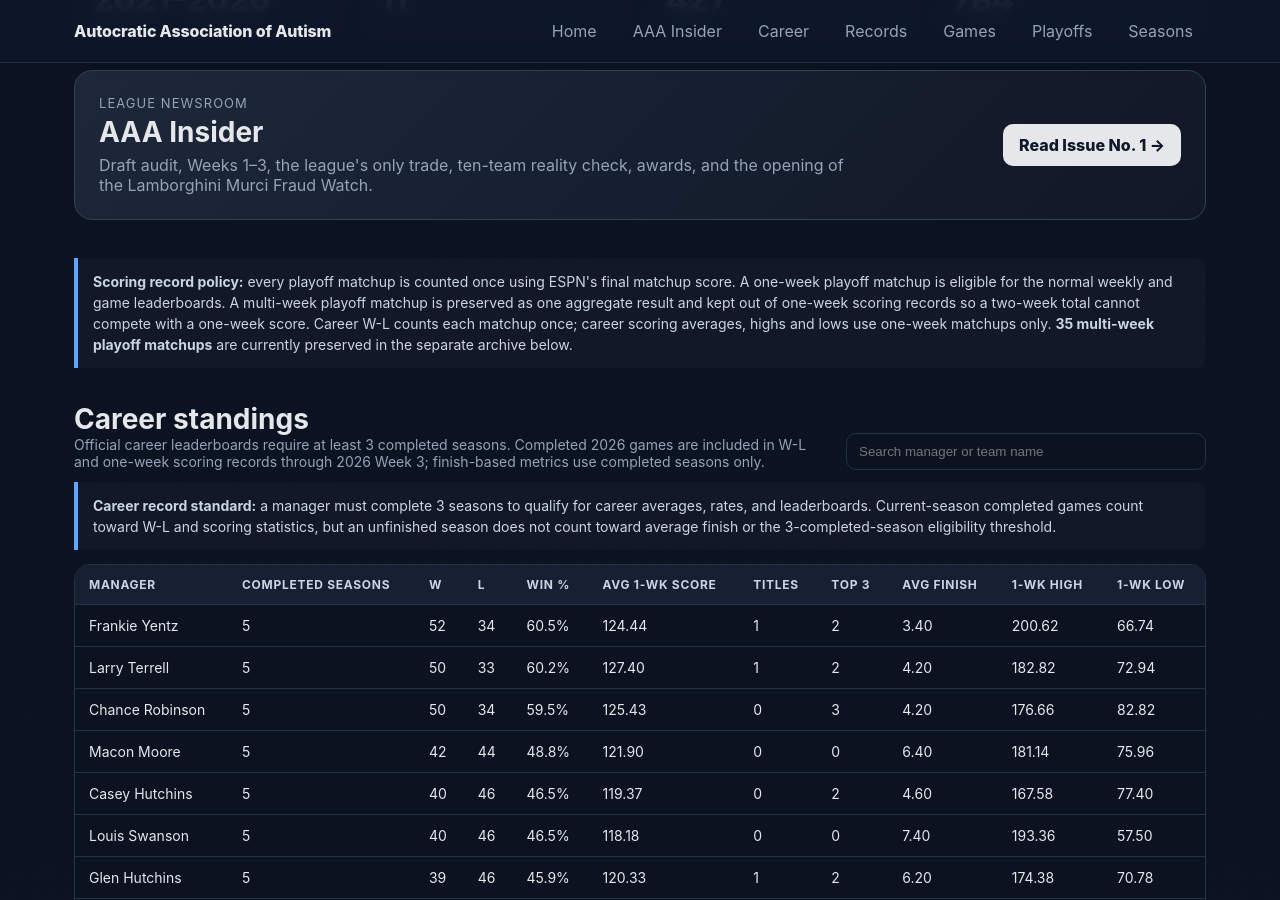
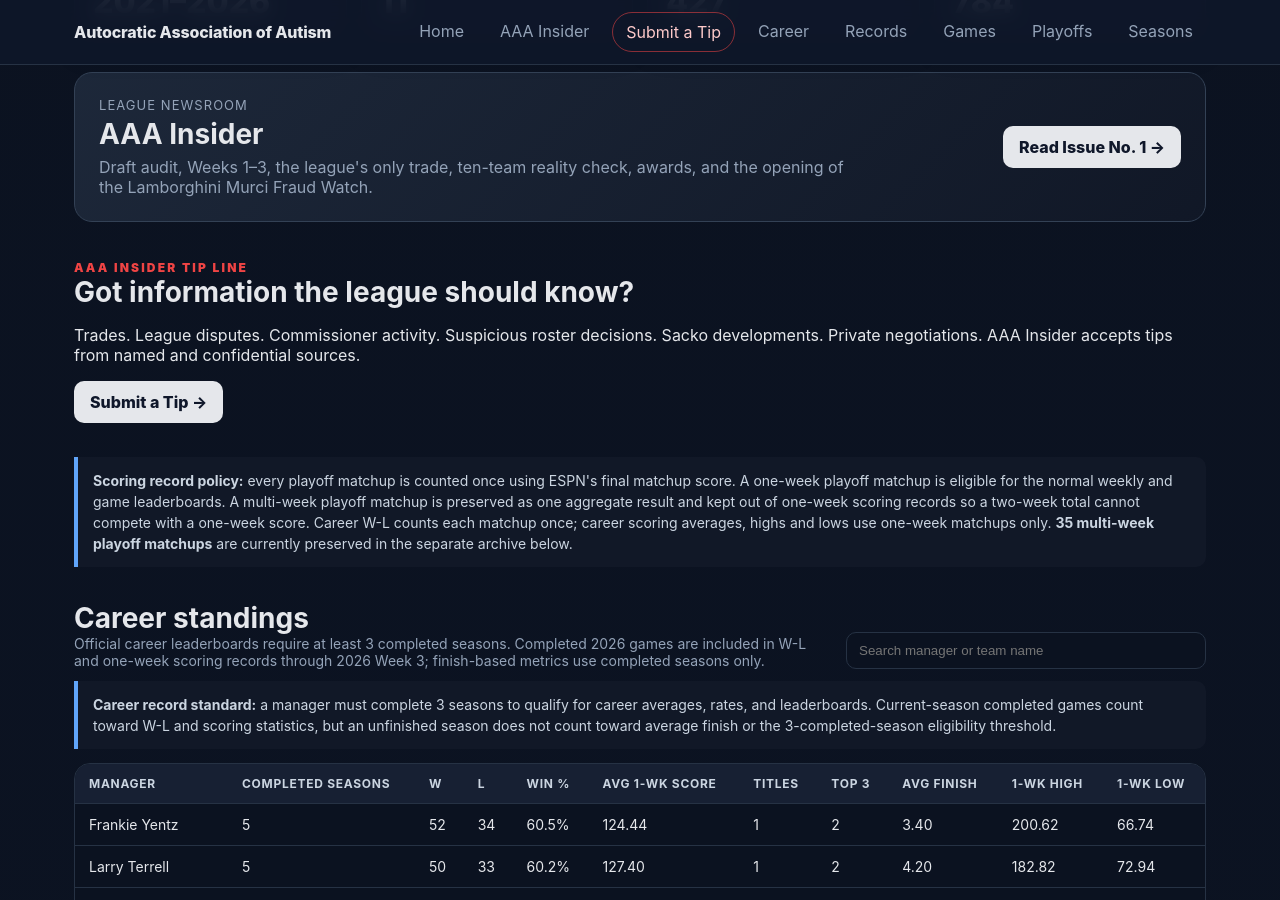
Before and after one commit to Autocratic-Association-of-Autism/AAA-Fantasy-Test, a Jekyll site: the page built from index.html, in a window 1280 px wide and 900 px high, scrolled down 560 px. Built offline with Jekyll 4.4.1, drawn with Linux system fonts in a browser that asks for light colours.

Commit message:
Add AAA Insider tip link to league homepage

```diff
--- a/index.html
+++ b/index.html
@@ -12,7 +12,7 @@ layout: null
 <body>
 <nav><div class="container nav-inner">
 <a class="league-brand" href="#home">Autocratic Association of Autism</a>
-<div class="nav-links"><a href="#home">Home</a><a href="ledger.html">AAA Insider</a><a href="#career">Career</a><a href="#records">Records</a><a href="#games">Games</a><a href="#multiweek">Playoffs</a><a href="#seasons">Seasons</a></div>
+<div class="nav-links"><a href="#home">Home</a><a href="ledger.html">AAA Insider</a><a class="tip-nav" href="submit-tip.html">Submit a Tip</a><a href="#career">Career</a><a href="#records">Records</a><a href="#games">Games</a><a href="#multiweek">Playoffs</a><a href="#seasons">Seasons</a></div>
 </div></nav>
 <main class="container" id="home">
 <header>
@@ -45,6 +45,15 @@ layout: null
     <p>{% if latest %}{{ latest.summary }}{% else %}Draft audits, weekly recaps, lineup crimes, trade reviews, awards, and investigations nobody requested.{% endif %}</p>
   </div>
   {% if latest %}<a class="button" href="{{ latest.url | relative_url }}">Read Issue No. {{ latest.issue_number }} →</a>{% else %}<a class="button" href="{{ '/ledger.html' | relative_url }}">Open AAA Insider →</a>{% endif %}
+</section>
+
+<section class="home-tip-promo">
+  <div>
+    <div class="insider-kicker">AAA Insider Tip Line</div>
+    <h2>Got information the league should know?</h2>
+    <p>Trades. League disputes. Commissioner activity. Suspicious roster decisions. Sacko developments. Private negotiations. AAA Insider accepts tips from named and confidential sources.</p>
+  </div>
+  <a class="button home-tip-button" href="submit-tip.html">Submit a Tip →</a>
 </section>
 
 <section class="eligibility-note scoring-policy">
```
